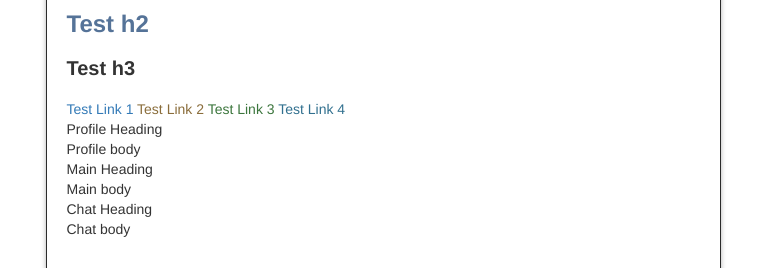
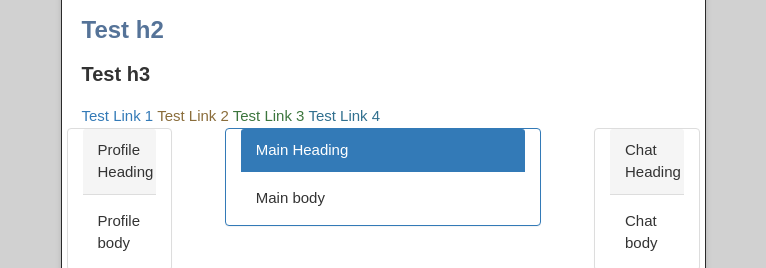
Before and after one commit to juandjara/rol, a website: page index.html in a window 1280 px wide. Shown: the part 359-627 px from the top of the page, without its empty margins (257-1023 px from the left). Drawn offline with nearby package versions, Linux system fonts and the light colour scheme.

Commit message:
change params.json

```diff
--- a/index.html
+++ b/index.html
@@ -6,10 +6,10 @@
   <meta charset="utf-8">
   <meta http-equiv="X-UA-Compatible" content="IE=edge,chrome=1">
 
+  <link rel="stylesheet" href="bower_components/bootstrap/dist/css/bootstrap.css">
+
   <link rel="stylesheet" href="css/stylesheet.css" media="screen">
   <link rel="stylesheet" href="css/github-dark.css">
-
-  <link rel="stylesheet" href="bower_components/bootstrap/dist/css/bootstrap.css">
 
   <title>Rol</title>
   <meta name="description" content="Proyecto usado para practicar el desarrollo de un gestor de rol y el trabajo en equipo usando el stack M.E.A.N.">
@@ -20,7 +20,7 @@
 
 <body>
 
-  <div class="wrapper">
+  <div class="wrapper container">
     <header>
       <h1 class="title">Rol</h1>
     </header>
@@ -47,6 +47,7 @@
 </p>
 
 <p>
+
   <h1>Test h1</h1>
   <h2>Test h2</h2>
   <h3>Test h3</h3>
@@ -55,22 +56,22 @@
   <a href="" class="text-warning">Test Link 2</a>
   <a href="" class="text-success">Test Link 3</a>
   <a href="" class="text-info">Test Link 4</a>
-
-  <div>
-    <div>Profile Heading</div>
-    <div>Profile body</div>
+  <div class="row">
+  <div class="panel panel-default col-md-2">
+    <div class="panel-heading">Profile Heading</div>
+    <div class="panel-body">Profile body</div>
   </div>
 
 
-  <div>
-    <div>Main Heading</div>
-    <div>Main body</div>
+  <div class="panel panel-primary col-md-6 col-md-offset-1">
+    <div class="panel-heading">Main Heading</div>
+    <div class="panel-body">Main body</div>
   </div>
 
-
-  <div>
-    <div>Chat Heading</div>
-    <div>Chat body</div>
+  <div class="panel panel-default col-md-2 col-md-offset-1">
+    <div class="panel-heading">Chat Heading</div>
+    <div class="panel-body">Chat body</div>
+  </div>
   </div>
  </p>
  <!-- End compiled markdown -->
--- a/params.json
+++ b/params.json
@@ -1 +1 @@
-{"name":"Rol","tagline":"Proyecto usado para practicar el desarrollo de un gestor de rol y el trabajo en equipo usando el stack M.E.A.N.","body":":collision: Contributors: @juandjara, @jukar, @lammerlord92\r\n\r\n<section class=\"col-md-3\">\r\n  <div class=\"panel panel-primary\">\r\n    <div class=\"panel-heading\">Profile Heading</div>\r\n    <div class=\"panel-body\">Profile body</div>\r\n  </div>\r\n</section>\r\n<section class=\"col-md-6\">\r\n  <div class=\"panel panel-primary\">\r\n    <div class=\"panel-heading\">Main Heading</div>\r\n    <div class=\"panel-body\">Main body</div>\r\n  </div>\r\n</section>\r\n<section class=\"col-md-3\">\r\n  <div class=\"panel panel-primary\">\r\n    <div class=\"panel-heading\">Chat Heading</div>\r\n    <div class=\"panel-body\">Chat body</div>\r\n  </div>\r\n</section>","google":"","note":"Don't delete this file! It's used internally to help with page regeneration."}
+{"name":"Rol","tagline":"Proyecto usado para practicar el desarrollo de un gestor de rol y el trabajo en equipo usando el stack M.E.A.N.","body":":collision: Contributors: @juandjara, @jukar, @lammerlord92","google":"","note":"Don't delete this file! It's used internally to help with page regeneration."}
```
